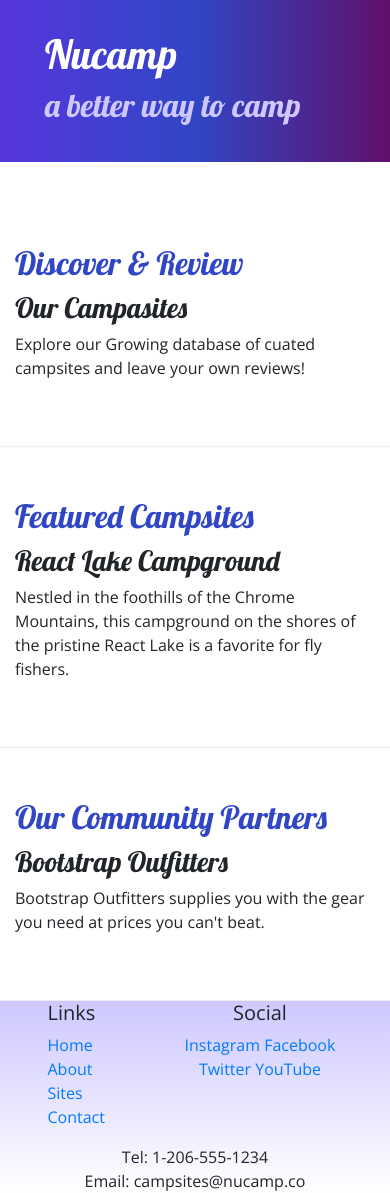
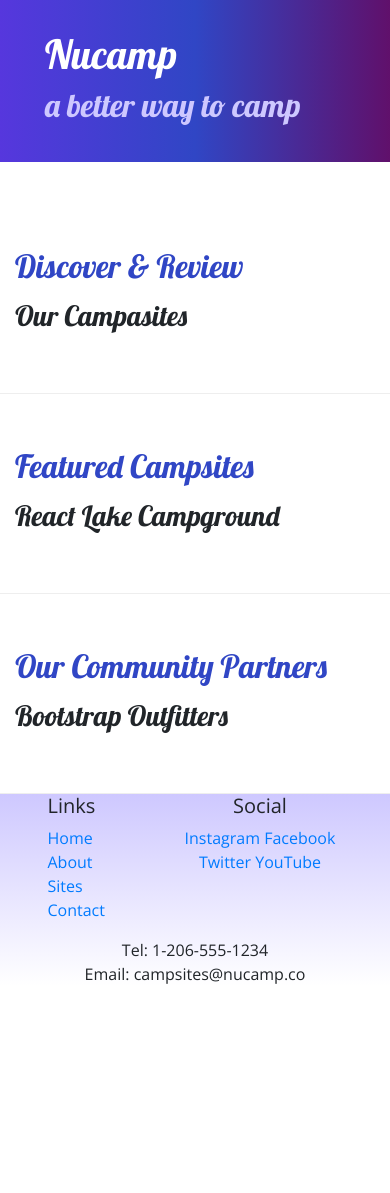
Before and after one commit to Afig08/nucampsite-project, a website: page 2-Bootstrap/nucampsite/index.html in a window 390 px wide. After the commit the page ends 986 px from the top, so only its background shows below. Drawn offline with nearby package versions, Linux system fonts and the light colour scheme.

Commit message:
added classes d-none d-sm-bloc to paragraphs

```diff
--- a/2-Bootstrap/nucampsite/index.html
+++ b/2-Bootstrap/nucampsite/index.html
@@ -35,7 +35,7 @@
             </div>
             <div class="col">
                 <h3>Our Campasites</h3>
-                <p>Explore our Growing database of cuated campsites and leave your own reviews!</p>
+                <p class="d-none d-sm-block">Explore our Growing database of cuated campsites and leave your own reviews!</p>
             </div>
         </div>
 
@@ -45,7 +45,7 @@
             </div>
             <div class="col">
                 <h3>React Lake Campground</h3>
-                <p>Nestled in the foothills of the Chrome Mountains, this campground on the shores of the pristine React Lake is a favorite for fly fishers.</p>
+                <p class="d-none d-sm-block">Nestled in the foothills of the Chrome Mountains, this campground on the shores of the pristine React Lake is a favorite for fly fishers.</p>
             </div>
         </div>
         <div class="row  row-content align-items-center">
@@ -54,7 +54,7 @@
             </div>
             <div class="col">
                 <h3>Bootstrap Outfitters</h3>
-                <p>Bootstrap Outfitters supplies you with the gear you need at prices you can't beat.</p>
+                <p class="d-none d-sm-block">Bootstrap Outfitters supplies you with the gear you need at prices you can't beat.</p>
             </div>
         </div>
     </div>
@@ -66,7 +66,7 @@
                     <h5>Links</h5>
                     <ul class="list-unstyled">
                         <li><a href="#">Home</a></li>
-                        <li><a href="#">About</a></li>
+                        <li><a href="aboutus.html">About</a></li>
                         <li><a href="#">Sites</a></li>
                         <li><a href="#">Contact</a></li>
                     </ul>
```
